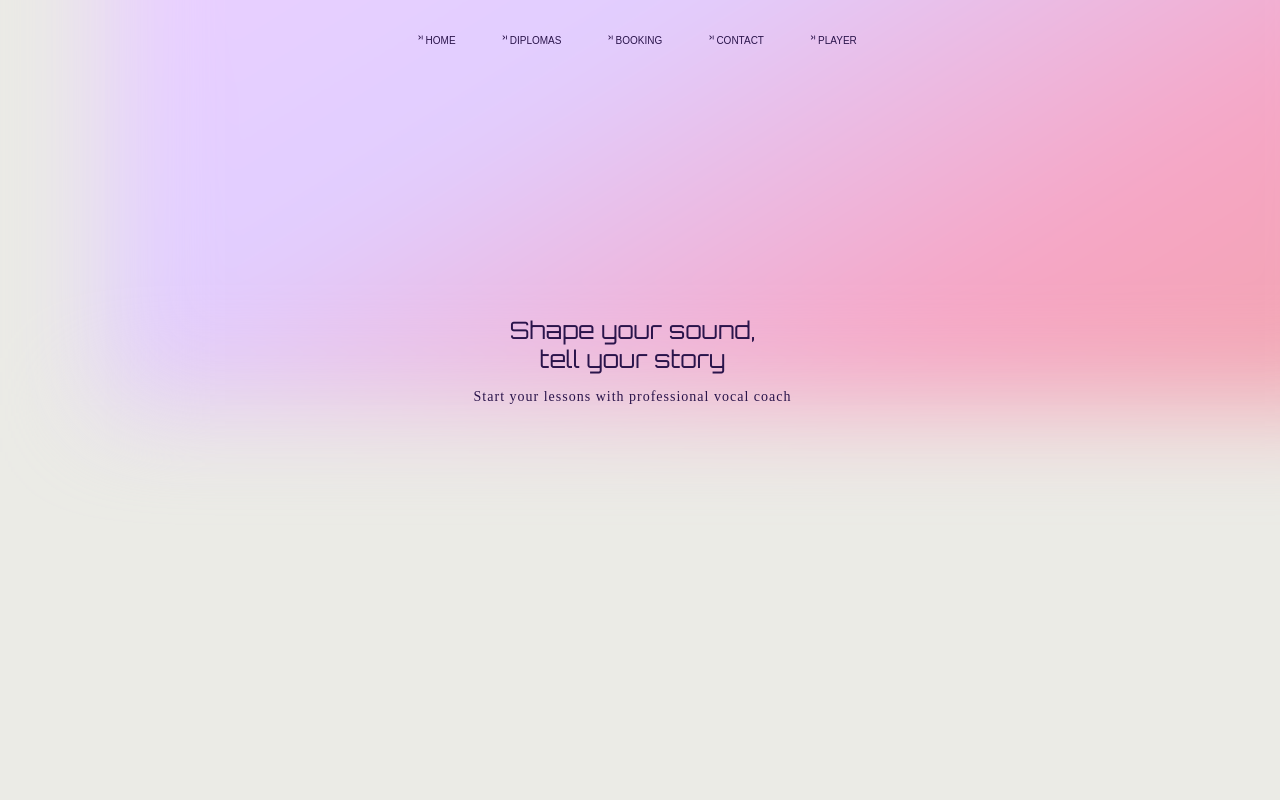
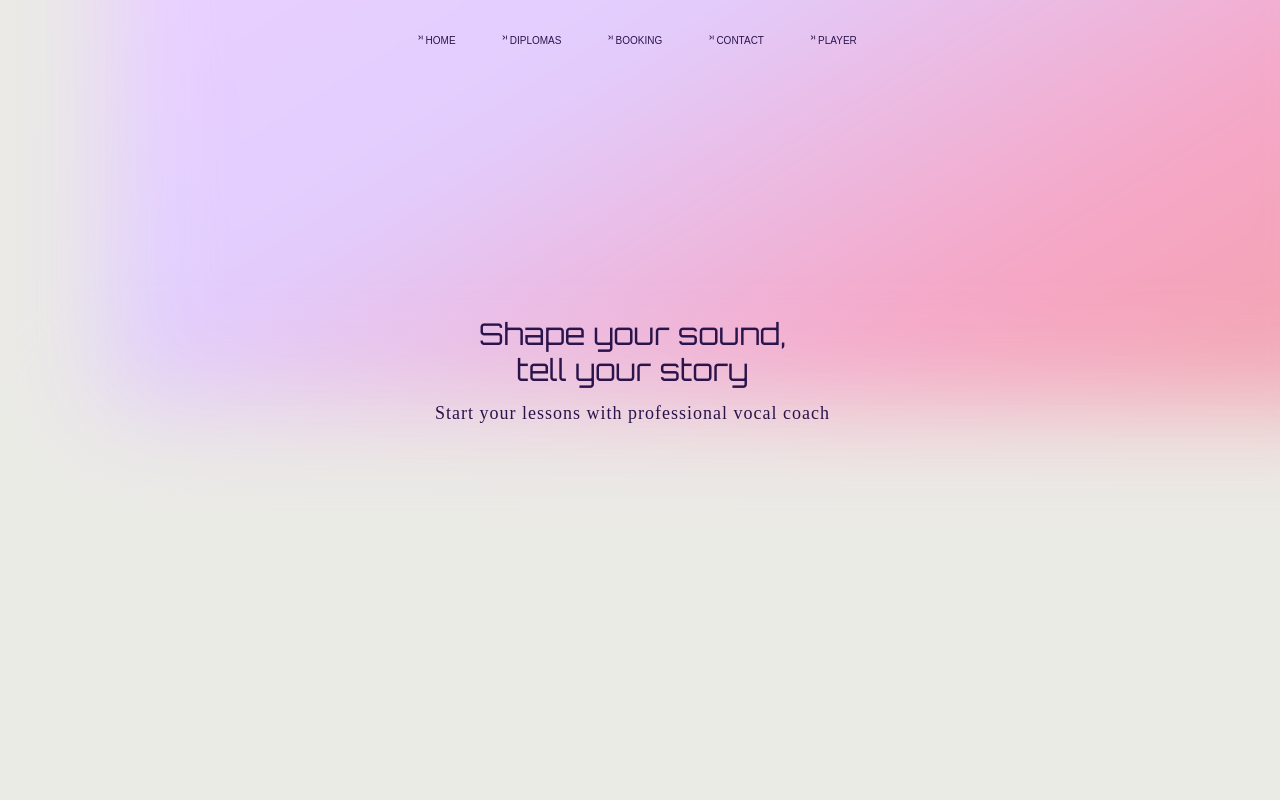
Before and after one commit to elmira26/singsolia, a website: page index.html in a window 1280 px wide. Shown: the top 800 px of the page. Drawn offline with nearby package versions, Linux system fonts and the light colour scheme; a web font is replaced by a local one.

Commit message:
font update

```diff
--- a/Sass/abstracts/_variables.scss
+++ b/Sass/abstracts/_variables.scss
@@ -36,12 +36,12 @@ $shadowgradient:linear-gradient(to bottom, $color-gradient_1);
 
 @import url('https://fonts.googleapis.com/css2?family=Orbitron:wght@400..900&display=swap');
 
- $big: 4.4rem;
- $h1: 3rem;
- $h2: 2.4rem;
- $h3: 2.08rem;
- $mobile-font: 1.6rem;
- $normal-font: 1.4rem;
+ $big: 4.8rem;
+ $h1: 4.25rem;
+ $h2: 3rem;
+ $h3: 2rem;
+ $mobile-font: 2rem;
+ $normal-font: 1.8rem;
  $small-font: 1.3rem;
  $smaller-font:1rem;
 
```
Also changed, not shown: Css/style.css.
